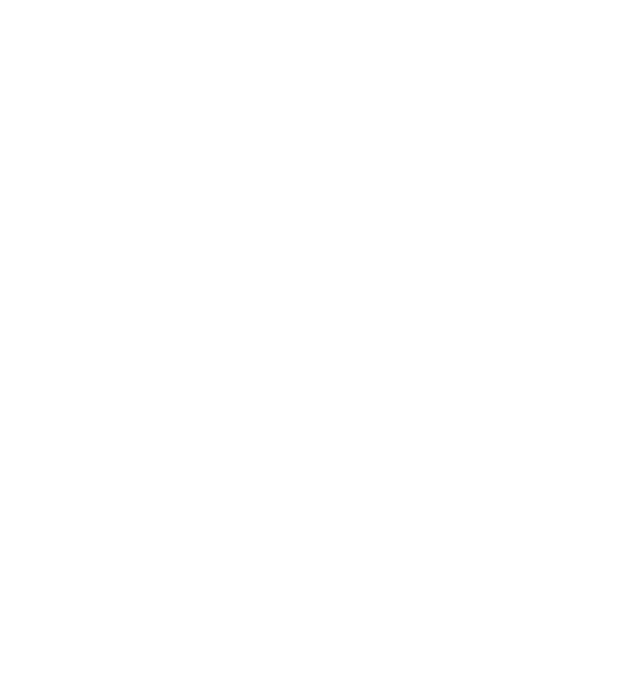
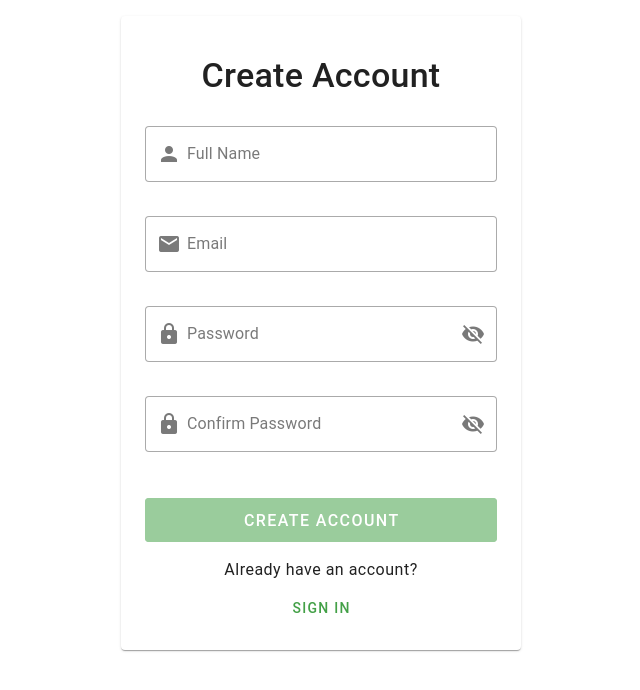
Before and after one commit to samdahboss/vue-task-management, a Vue app: page /register in a window 1280 px wide. Shown: the top 690 px of the page, without its empty margins (319-959 px from the left). Built offline with nearby package versions, Linux system fonts and the light colour scheme.

Commit message:
feat: implement authentication and user registration components with error handling

```diff
--- /dev/null
+++ b/src/components/auth/AuthCard.vue
@@ -0,0 +1,30 @@
+<template>
+  <v-container fluid fill-height class="">
+    <v-row align="center" justify="center">
+      <v-col cols="12" sm="8" md="6" lg="4">
+        <v-card class="pa-6">
+          <v-card-title class="text-h4 text-center mb-4">{{ title }}</v-card-title>
+          <slot></slot>
+        </v-card>
+      </v-col>
+    </v-row>
+  </v-container>
+</template>
+
+<script>
+export default {
+  name: "AuthCard",
+  props: {
+    title: {
+      type: String,
+      required: true
+    }
+  }
+};
+</script>
+
+<style scoped>
+.container {
+  min-height: 100vh;
+}
+</style>
--- /dev/null
+++ b/src/components/common/FormErrorMessage.vue
@@ -0,0 +1,21 @@
+<template>
+  <p v-if="message" class="text-red text-center text-body-2 mb-4">
+    {{ message }}
+    <v-icon small class="ml-1 cursor-pointer" @click="$emit('clear')">
+      mdi-close-circle
+    </v-icon>
+  </p>
+</template>
+
+<script>
+export default {
+  name: "FormErrorMessage",
+  props: {
+    message: {
+      type: String,
+      default: ""
+    }
+  },
+  emits: ["clear"]
+};
+</script>
--- /dev/null
+++ b/src/components/common/PasswordField.vue
@@ -0,0 +1,44 @@
+<template>
+  <v-text-field
+    :model-value="modelValue"
+    @update:model-value="$emit('update:modelValue', $event)"
+    :rules="rules"
+    :label="label"
+    prepend-inner-icon="mdi-lock"
+    :append-inner-icon="visible ? 'mdi-eye' : 'mdi-eye-off'"
+    :type="visible ? 'text' : 'password'"
+    @click:append-inner="$emit('toggle-visibility')"
+    variant="outlined"
+    required
+    :class="cssClass"
+  />
+</template>
+
+<script>
+export default {
+  name: "PasswordField",
+  props: {
+    modelValue: {
+      type: String,
+      required: true
+    },
+    rules: {
+      type: Array,
+      default: () => []
+    },
+    label: {
+      type: String,
+      default: "Password"
+    },
+    visible: {
+      type: Boolean,
+      default: false
+    },
+    cssClass: {
+      type: String,
+      default: "mb-3"
+    }
+  },
+  emits: ["update:modelValue", "toggle-visibility"]
+};
+</script>
--- a/src/router/index.js
+++ b/src/router/index.js
@@ -3,7 +3,7 @@
 import LoginView from "@/views/LoginView.vue";
 import RegisterView from "@/views/RegisterView.vue";
 import DashboardView from "@/views/DashboardView.vue";
-import { useAuthStore } from "@/stores/auth";
+import { useAuthStore } from "@/stores/authStore";
 
 const router = createRouter({
   history: createWebHistory(import.meta.env.BASE_URL),
--- /dev/null
+++ b/src/services/userService.js
@@ -0,0 +1,35 @@
+const API_URL = import.meta.env.BASE_API_URL || "http://localhost:3000";
+
+export default {
+  // User management methods
+  async getUsers() {
+    const response = await fetch(`${API_URL}/users`);
+    return response.json();
+  },
+
+  // Fetch a single user by ID
+  async getUser(id) {
+    const response = await fetch(`${API_URL}/users?id=${id}`);
+    return response.json();
+  },
+
+  // Update a user by ID
+  async createUser(user) {
+    const users = await this.getUsers();
+
+    const existingUser = users.find((u) => u.email === user.email);
+    if (existingUser) {
+      throw new Error("User with this email already exists");
+    }
+
+    const userLength = users.length;
+    user.id = userLength > 0 ? users[userLength - 1].id + 1 : 1;
+
+    const response = await fetch(`${API_URL}/users`, {
+      method: "POST",
+      headers: { "Content-Type": "application/json" },
+      body: JSON.stringify(user),
+    });
+    return response.json();
+  },
+};
--- a/src/stores/auth.js
+++ /dev/null
@@ -1,12 +0,0 @@
-import { defineStore } from "pinia";
-
-export const useAuthStore = defineStore("auth", {
-  state: () => ({
-    isAuthenticated: false,
-  }),
-  actions: {
-    login(userData){
-
-    }
-  }
-});
--- /dev/null
+++ b/src/stores/authStore.js
@@ -0,0 +1,49 @@
+import { defineStore } from "pinia";
+import userService from "@/services/userService";
+
+export const useAuthStore = defineStore("auth", {
+  state: () => ({
+    isAuthenticated: false,
+    user: null
+  }),
+
+  actions: {
+    async login(userData) {
+      try {
+        const users = await userService.getUsers();
+        const user = users.find(
+          (u) => u.email === userData.email && u.password === userData.password
+        );
+        if (!user) {
+          throw new Error("Login failed");
+        }
+
+        this.isAuthenticated = true;
+        this.user = user;
+
+        return user;
+      } catch (error) {
+        console.error(error);
+        throw error;
+      }
+    },
+
+    async register(userData) {
+      try {
+        const newUser = await userService.createUser(userData);
+        this.isAuthenticated = true;
+        this.user = newUser;
+
+        return newUser;
+      } catch (error) {
+        console.error(error.message);
+        throw error;
+      }
+    },
+
+    logout() {
+      this.isAuthenticated = false;
+      this.user = null;
+    }
+  },
+});
--- a/src/views/RegisterView.vue
+++ b/src/views/RegisterView.vue
@@ -1,15 +1,158 @@
 <template>
-    <div>
+  <AuthCard title="Create Account">
+    <v-form @submit.prevent="register" ref="form" v-model="isFormValid">
+      <FormErrorMessage :message="error" @clear="error = ''" />
 
+      <v-text-field
+        v-model="user.name"
+        :rules="nameRules"
+        label="Full Name"
+        prepend-inner-icon="mdi-account"
+        variant="outlined"
+        required
+        class="mb-3"
+      />
+
+      <v-text-field
+        v-model="user.email"
+        :rules="emailRules"
+        label="Email"
+        prepend-inner-icon="mdi-email"
+        variant="outlined"
+        required
+        class="mb-3"
+      />
+
+      <PasswordField
+        v-model="user.password"
+        :rules="passwordRules"
+        label="Password"
+        :visible="showPassword"
+        @toggle-visibility="showPassword = !showPassword"
+      />
+
+      <PasswordField
+        v-model="confirmPassword"
+        :rules="confirmPasswordRules"
+        label="Confirm Password"
+        :visible="showConfirmPassword"
+        @toggle-visibility="showConfirmPassword = !showConfirmPassword"
+        css-class="mb-6"
+      />
+
+      <v-btn
+        type="submit"
+        block
+        color="green-darken-1"
+        size="large"
+        :loading="loading"
+        :disabled="!isFormValid"
+        class="text-white mb-4"
+      >
+        Create Account
+      </v-btn>
+    </v-form>
+
+    <div class="text-center">
+      <p class="text-body-1 mb-2">Already have an account?</p>
+      <v-btn variant="text" color="green-darken-1" @click="navigateToLogin">
+        Sign In
+      </v-btn>
     </div>
+  </AuthCard>
 </template>
 
 <script>
-    export default {
+import { useAuthStore } from "@/stores/authStore";
+import AuthCard from "@/components/auth/AuthCard.vue";
+import FormErrorMessage from "@/components/common/FormErrorMessage.vue";
+import PasswordField from "@/components/common/PasswordField.vue";
 
-    }
+export default {
+  name: "RegisterView",
+  components: {
+    AuthCard,
+    FormErrorMessage,
+    PasswordField,
+  },
+
+  data() {
+    return {
+      isFormValid: false,
+      loading: false,
+      error: "",
+      showPassword: false,
+      showConfirmPassword: false,
+      user: {
+        name: "",
+        email: "",
+        password: "",
+      },
+      confirmPassword: "",
+      nameRules: [
+        (v) => !!v || "Name is required",
+        (v) => v.length >= 3 || "Name must be at least 3 characters",
+      ],
+      emailRules: [
+        (v) => !!v || "Email is required",
+        (v) => /.+@.+\..+/.test(v) || "Email must be valid",
+      ],
+      passwordRules: [
+        (v) => !!v || "Password is required",
+        (v) => v.length >= 8 || "Password must be at least 8 characters",
+        (v) =>
+          /(?=.*[A-Z])/.test(v) || "Password must contain at least one uppercase letter",
+        (v) => /(?=.*\d)/.test(v) || "Password must contain at least one number",
+      ],
+    };
+  },
+
+  computed: {
+    confirmPasswordRules() {
+      return [
+        (v) => !!v || "Please confirm your password",
+        (v) => v === this.user.password || "Passwords do not match",
+      ];
+    },
+  },
+
+  methods: {
+    async register() {
+      if (!this.$refs.form.validate()) return;
+
+      // Create new user
+      const newUser = {
+        name: this.user.name,
+        email: this.user.email,
+        password: this.user.password, // In a real app, I'd hash this password
+      };
+
+      try {
+        // Register the user in the auth store
+        const authStore = useAuthStore();
+        const user = await authStore.register(newUser);
+        this.loading = true;
+
+        if (user) {
+          this.$router.push("/dashboard");
+        }
+      } catch (error) {
+        this.error = error.message || "Registration failed. Please try again.";
+        console.error("Registration error:", error.message);
+      } finally {
+        this.loading = false;
+      }
+    },
+
+    navigateToLogin() {
+      this.$router.push("/login");
+    },
+  },
+};
 </script>
 
-<style lang="scss" scoped>
-
+<style scoped>
+.container {
+  min-height: 100vh;
+}
 </style>
```
Also changed, not shown: src/services/taskService.js (+22 -3 lines), src/stores/taskStore.js (added, +63 -0 lines), src/components/LoginForm.vue (deleted).
